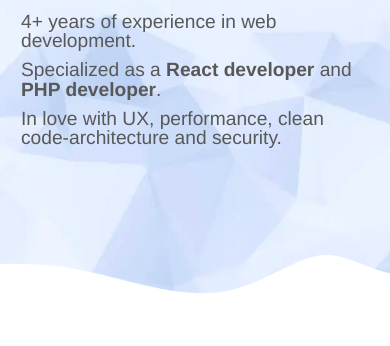
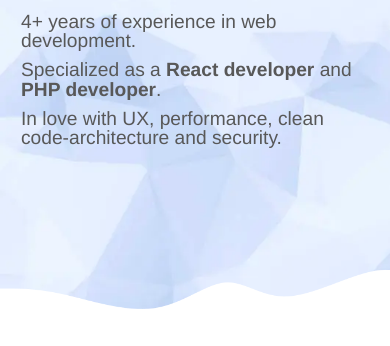
Before and after one commit to su-tanvir/portfolio-v1, an Astro site: page / in a window 390 px wide. Shown: the part 498-844 px from the top of the page. Built offline with nearby package versions, Linux system fonts and the light colour scheme; Astro itself is replaced by a stand-in of ours; a web font is replaced by a local one.

Commit message:
style: adjust mobile wave height

```diff
--- a/src/components/AboutMe/styles.module.css
+++ b/src/components/AboutMe/styles.module.css
@@ -8,7 +8,7 @@
 .root::before {
   content: " ";
   width: 100%;
-  height: 20%;
+  height: 14%;
   position: absolute;
   left: 0px;
   bottom: 0px;
```
